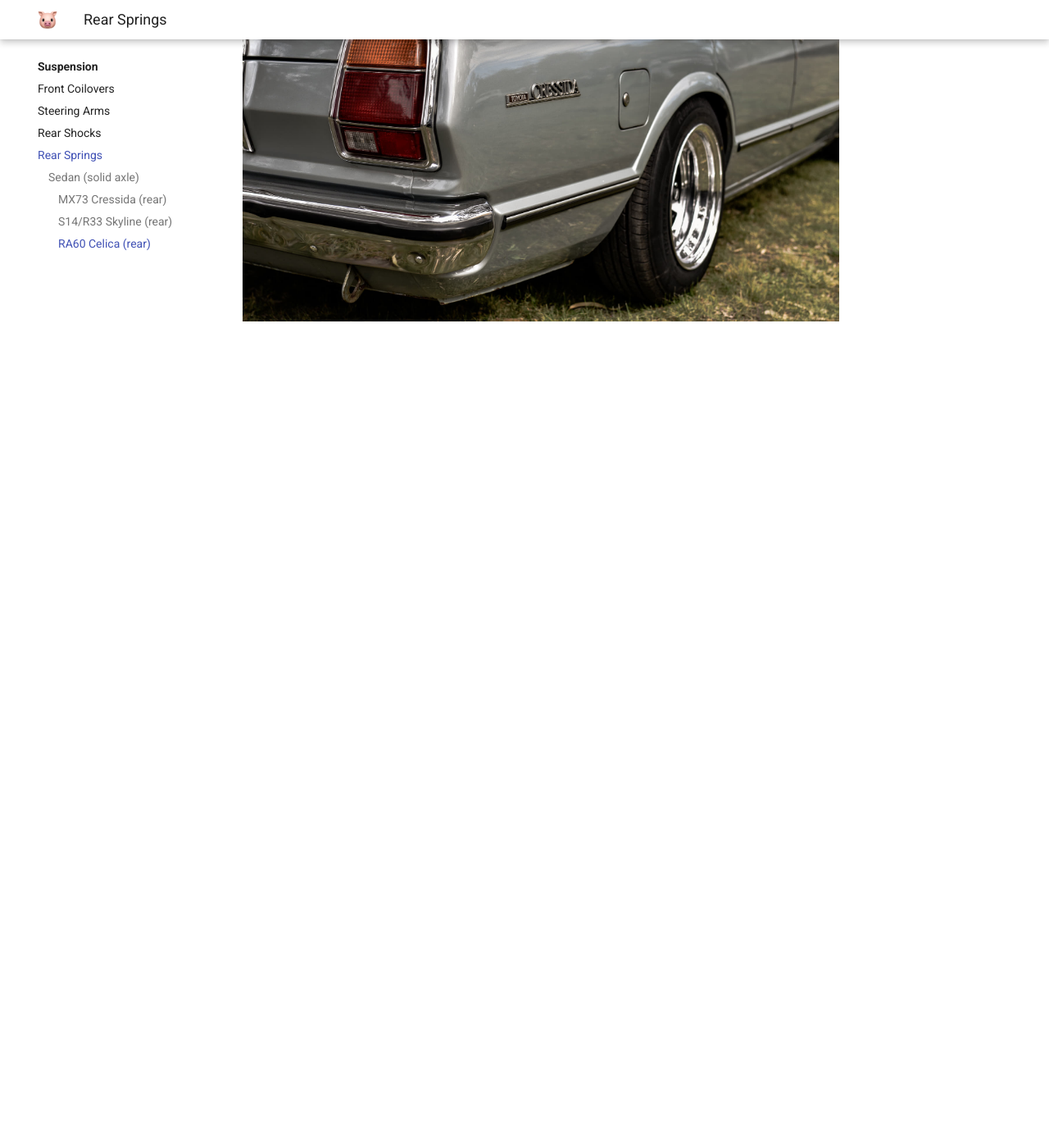
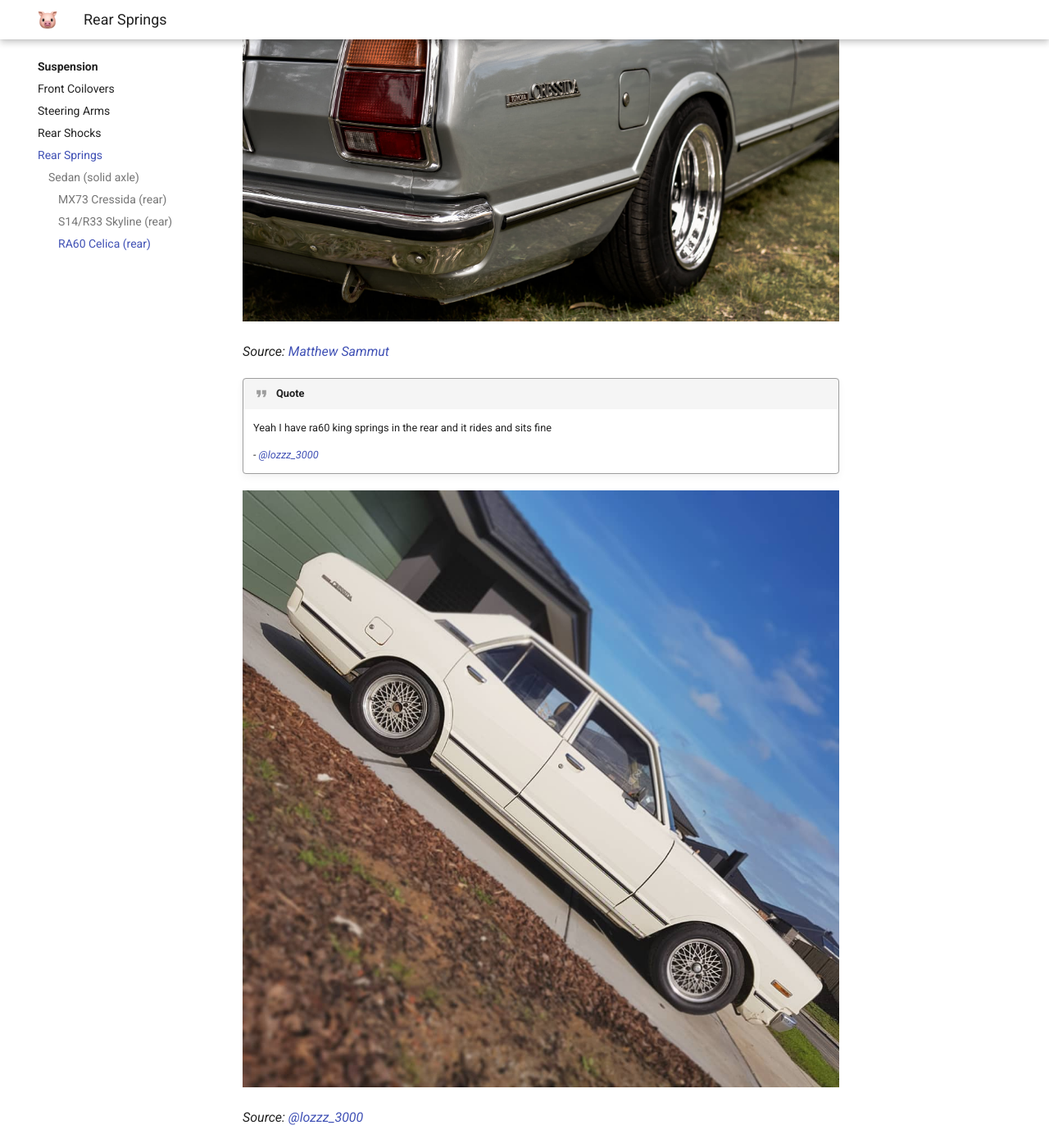
Before and after one commit to ocampco/pig-eyes-diy, an MkDocs documentation site: the page built from docs/suspension/rear-springs.md, in a window 1280 px wide and 1400 px high, scrolled down 3266 px. Shown: the whole window at 82% size. Built offline with MkDocs 1.6.1 and Material for MkDocs 9.7.7, drawn with Linux system fonts in a browser that asks for light colours; before the commit the page ends 3690 px from its top, so only the background shows below that.

Commit message:
Add second ra60 example

```diff
--- a/docs/suspension/rear-springs.md
+++ b/docs/suspension/rear-springs.md
@@ -62,3 +62,14 @@ _Source: [Matthew Long](https://www.facebook.com/groups/216354961906562/posts/10
     _- [Matthew Sammut](facebook.com/matthew.sammut.927)_
 
 ![RA60 Celica rear springs on MX32 Cressida](./img/suspension-rear-springs-ra60-matthew-sammut.jpg)
+
+_Source: [Matthew Sammut](facebook.com/matthew.sammut.927)_
+
+!!! quote
+    Yeah I have ra60 king springs in the rear and it rides and sits fine
+
+    _- [@lozzz_3000](https://www.instagram.com/lozzz_3000/)_
+
+![RA60 Celica rear springs on MX32 Cressida](./img/suspension-rear-springs-lozzz-3000.jpg)
+
+_Source: [@lozzz_3000](https://www.instagram.com/p/BlfbZiEAzYq)_
```
Also changed, not shown: docs/suspension/img/suspension-rear-springs-lozzz-3000.jpg (added).
